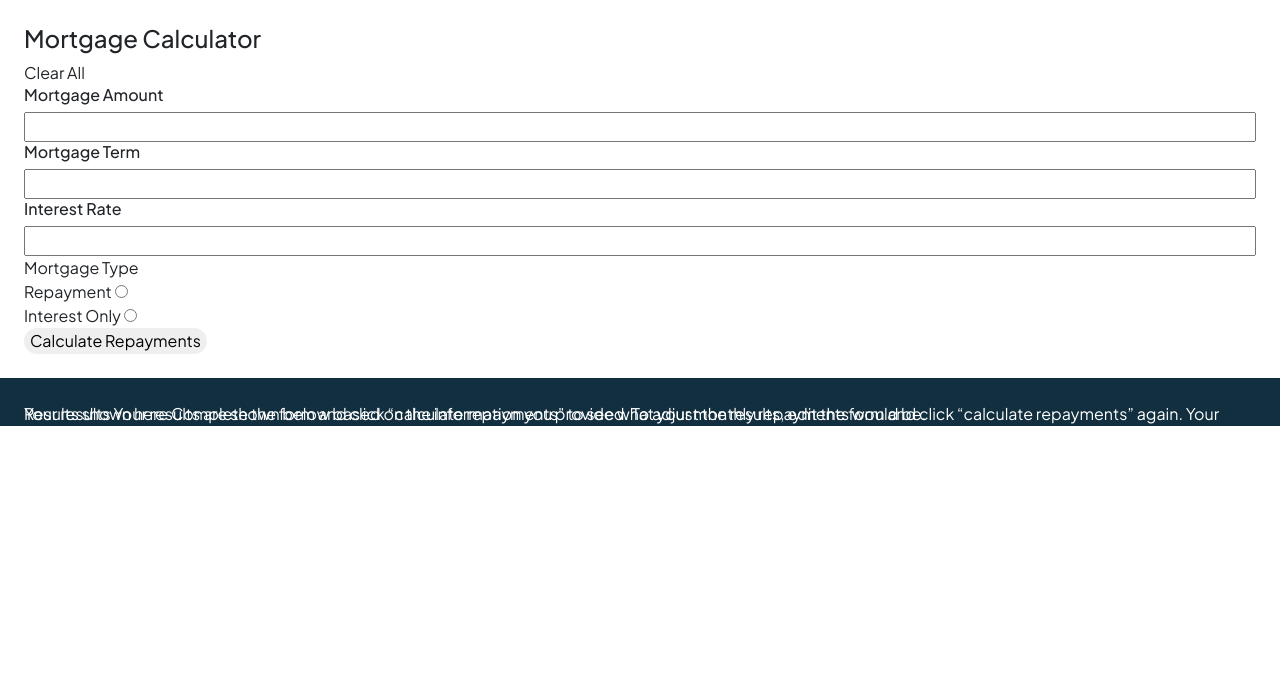
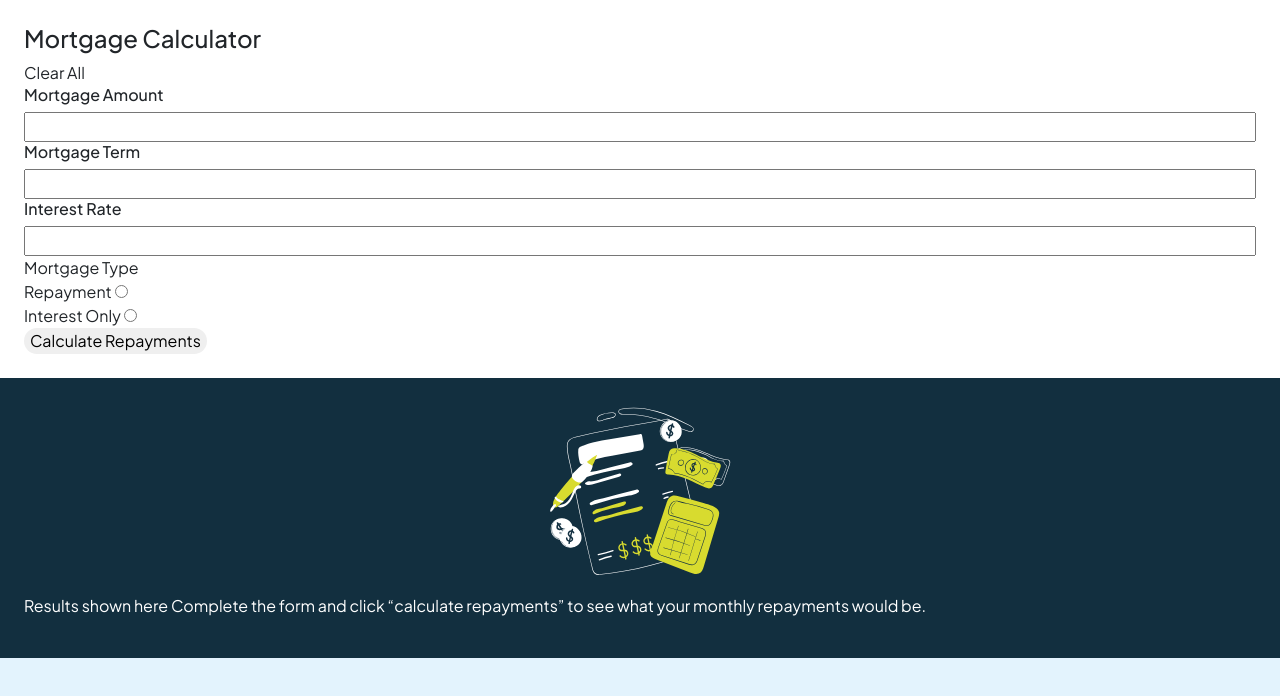
Before and after one commit to biodun-ojo/mortgage-repayment-calculator, a plain HTML site: page index.html in a window 1280 px wide. Drawn offline with nearby package versions, Linux system fonts and the light colour scheme.

Commit message:
coloured area update

```diff
--- a/index.html
+++ b/index.html
@@ -14,7 +14,8 @@
   <!-- font -->
   <link rel="preconnect" href="https://fonts.googleapis.com">
   <link rel="preconnect" href="https://fonts.gstatic.com" crossorigin>
-  <link href="https://fonts.googleapis.com/css2?family=Plus+Jakarta+Sans:ital,wght@0,200..800;1,200..800&display=swap" rel="stylesheet">
+  <link href="https://fonts.googleapis.com/css2?family=Plus+Jakarta+Sans:ital,wght@0,200..800;1,200..800&display=swap"
+    rel="stylesheet">
 
   <title>Frontend Mentor | Mortgage repayment calculator</title>
 
@@ -67,22 +68,24 @@
       </button>
     </section>
 
-    <section class="p-4 position-relative right">
-      <div class="position-absolute z-index-3 empty">
+    <section class="p-4 right">
+      <div class="w-100">
         <!-- Empty results start -->
 
+        <div class="empty">
+          <img class="d-block mx-auto" src="assets/images/illustration-empty.svg">
+          <p>
             Results shown here
 
             Complete the form and click “calculate repayments” to see what
             your monthly repayments would be.
+          </p>
+        </div>
 
         <!-- Empty results end -->
 
-      </div>
-
-      <div class="position-absolute completed">
         <!-- Completed results start -->
-
+        <div class="completed">
           Your results
 
           Your results are shown below based on the information you provided.
@@ -92,6 +95,7 @@
 
           Total you'll repay over the term
 
+        </div>
         <!-- Completed results end -->
       </div>
     </section>
--- a/mrc.css
+++ b/mrc.css
@@ -2,17 +2,24 @@
 
 body {
     font-family: "Plus Jakarta Sans", sans-serif;
+    background-color: hsl(202, 86%, 94%);
 }
 
 /* left */
 
-
+.left {
+    background-color: white;
+}
 
 /* right */
 
 .right {
     color: white;
     background-color: hsl(202, 55%, 16%);
+}
+
+.completed {
+    display: none;
 }
 
 .attribution {
```
Lines whose indentation alone changed are shown as unchanged.
